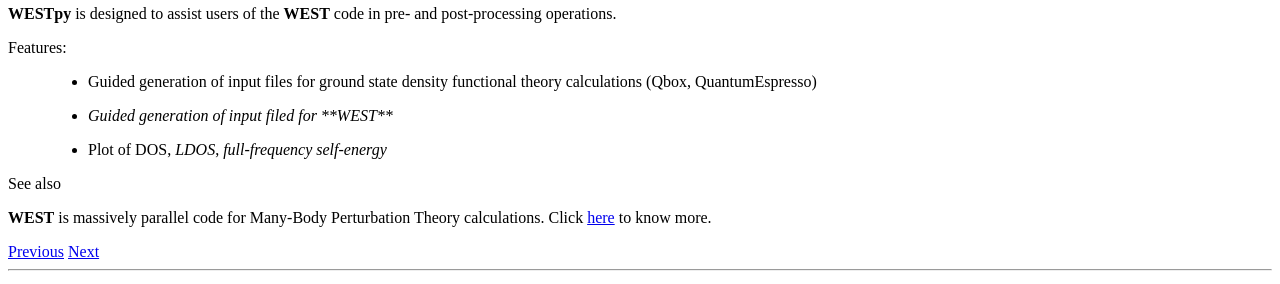
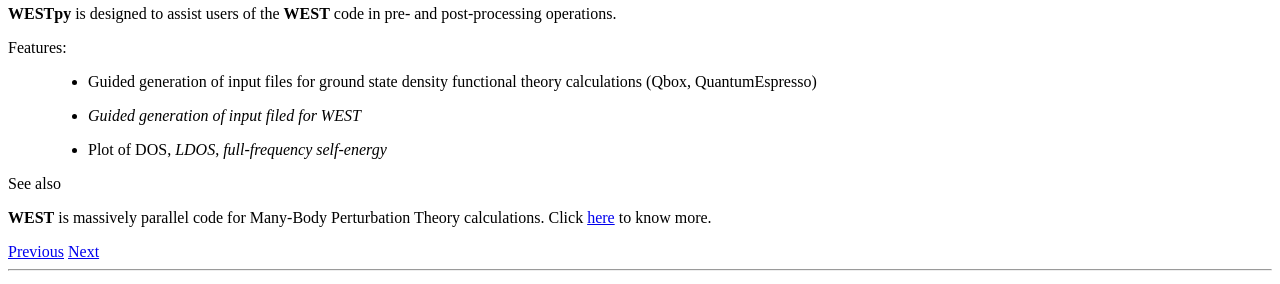
Before and after one commit to west-code-development/westpy, a Sphinx documentation site: the page built from doc/overview.rst, in a window 1280 px wide. Shown: the part 1415-1699 px from the top of the page. Built offline with Sphinx 7.4.7 and the Read the Docs theme 2.0.0, drawn with Linux system fonts in a browser that asks for light colours.

Commit message:
Corrected typo.

```diff
--- a/doc/overview.rst
+++ b/doc/overview.rst
@@ -8,7 +8,7 @@ Overview
 Features:
 
    - Guided generation of input files for ground state density functional theory calculations (Qbox, QuantumEspresso)
-   - *Guided generation of input filed for **WEST***
+   - *Guided generation of input filed for WEST*
    - Plot of DOS, *LDOS*, *full-frequency self-energy*
 
 .. seealso::
```
